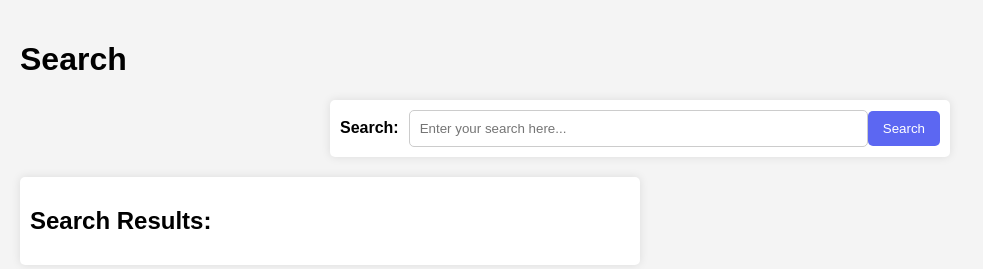
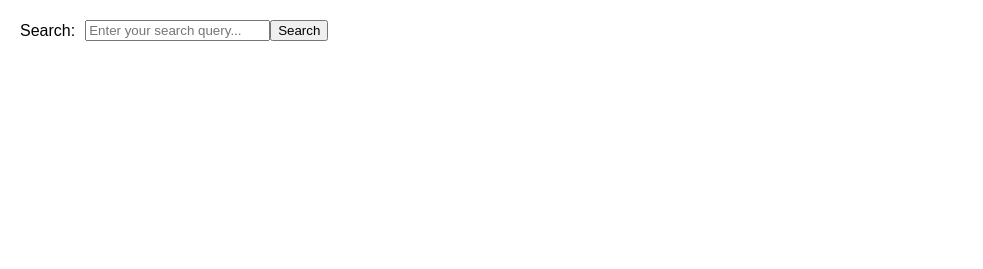
Before and after one commit to Avka1/avka, a plain HTML site: page search1.HTML in a window 1280 px wide. Shown: the whole page, without its empty margins (0-983 px from the left). Drawn offline with Linux system fonts and the light colour scheme.

Commit message:
Update search1.HTML

```diff
--- a/search1.HTML
+++ b/search1.HTML
@@ -3,101 +3,56 @@
 <head>
     <meta charset="UTF-8">
     <meta name="viewport" content="width=device-width, initial-scale=1.0">
-    <title>Search Page</title>
+    <title>Guliko Search</title>
     <style>
-        body {
-            font-family: Arial, sans-serif;
-            margin: 0;
-            padding: 20px;
-            background-color: #f4f4f4;
-        }
-        .search-container {
-            display: flex;
-            align-items: center;
-            margin: 20px auto;
-            max-width: 600px;
-            background: white;
-            border-radius: 5px;
-            box-shadow: 0 0 10px rgba(0, 0, 0, 0.1);
-            padding: 10px;
-        }
-        label {
-            margin-right: 10px;
-            font-weight: bold;
-        }
-        input[type="text"] {
-            flex: 1;
-            padding: 10px;
-            border: 1px solid #ccc;
-            border-radius: 5px;
-        }
-        button {
-            padding: 10px 15px;
-            border: none;
-            background-color: #5c67f2;
-            color: white;
-            border-radius: 5px;
-            cursor: pointer;
-        }
-        button:hover {
-            background-color: #4a54e1;
-        }
-        .results-container {
-            margin-top: 20px;
-            background: white;
-            border-radius: 5px;
-            box-shadow: 0 0 10px rgba(0, 0, 0, 0.1);
-            padding: 10px;
-            max-width: 600px;
-        }
-        .result-item {
-            margin: 5px 0;
-            padding: 10px;
-            border: 1px solid #ccc;
-            border-radius: 5px;
-            background: #fafafa;
-        }
+        body { font-family: Arial, sans-serif; margin: 20px; }
+        #search-container { display: flex; align-items: center; margin-bottom: 20px; }
+        #search-label { margin-right: 10px; }
+        #results { margin-top: 20px; }
+        .result-item { margin: 5px 0; }
     </style>
 </head>
 <body>
-    <h1>Search</h1>
-    <div class="search-container">
-        <label for="search-input">Search:</label>
-        <input type="text" id="search-input" placeholder="Enter your search here...">
+
+    <div id="search-container">
+        <label id="search-label" for="search-input">Search:</label>
+        <input type="text" id="search-input" placeholder="Enter your search query...">
         <button id="search-button">Search</button>
     </div>
 
-    <div class="results-container" id="results-container">
-        <h2>Search Results:</h2>
     <div id="results"></div>
-    </div>
 
     <script>
-        // Optional: Add JavaScript functionality to handle the search button click
         document.getElementById('search-button').onclick = function() {
             const query = document.getElementById('search-input').value;
             const resultsDiv = document.getElementById('results');
             resultsDiv.innerHTML = ''; // Clear previous results
 
-            // Example logic to display search results (replace with your actual search logic)
-            if (query) {
-                // Mock results for demonstration
-                const mockResults = [
-                    { name: 'Example Website 1', url: 'http://example1.com' },
-                    { name: 'Example Website 2', url: 'http://example2.com' },
-                    { name: 'Example Website 3', url: 'http://example3.com' }
-                ];
-
-                mockResults.forEach(result => {
+            // Make AJAX call to the search servlet
+            fetch('/your-web-app-name/search?query=' + encodeURIComponent(query))
+                .then(response => response.json())
+                .then(data => {
+                    if (data.length > 0) {
+                        data.forEach(result => {
                             const resultItem = document.createElement('div');
                             resultItem.className = 'result-item';
+                            if (result.url) {
                                 resultItem.innerHTML = `<a href="${result.url}" target="_blank">${result.name}</a>`;
+                            } else {
+                                resultItem.innerHTML = '<p>No results found</p>';
+                            }
                             resultsDiv.appendChild(resultItem);
                         });
                     } else {
                         resultsDiv.innerHTML = '<p>Please enter a search query.</p>';
                     }
+                })
+                .catch(error => {
+                    console.error('Error:', error);
+                    resultsDiv.innerHTML = '<p>Error fetching results.</p>';
+                });
         };
     </script>
+
 </body>
 </html>
```
Lines whose indentation alone changed are shown as unchanged.
